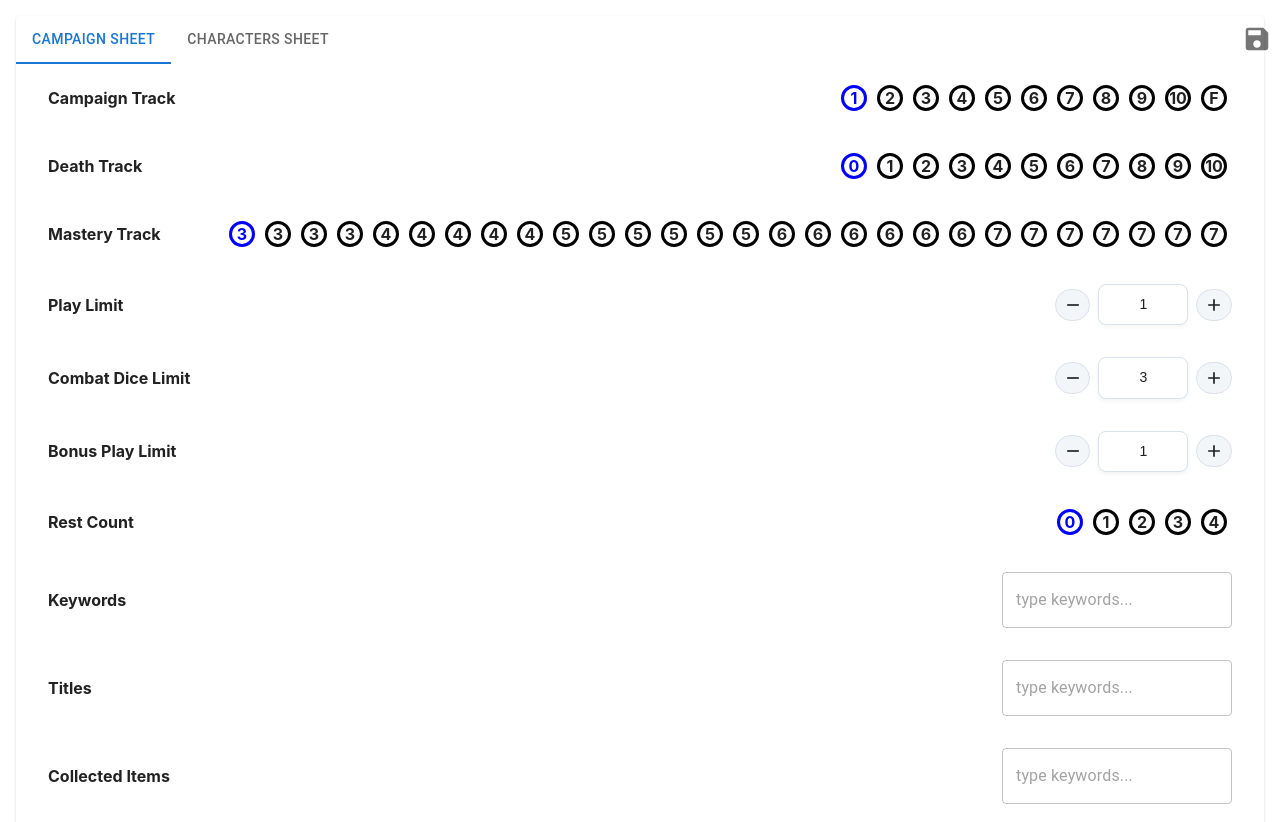
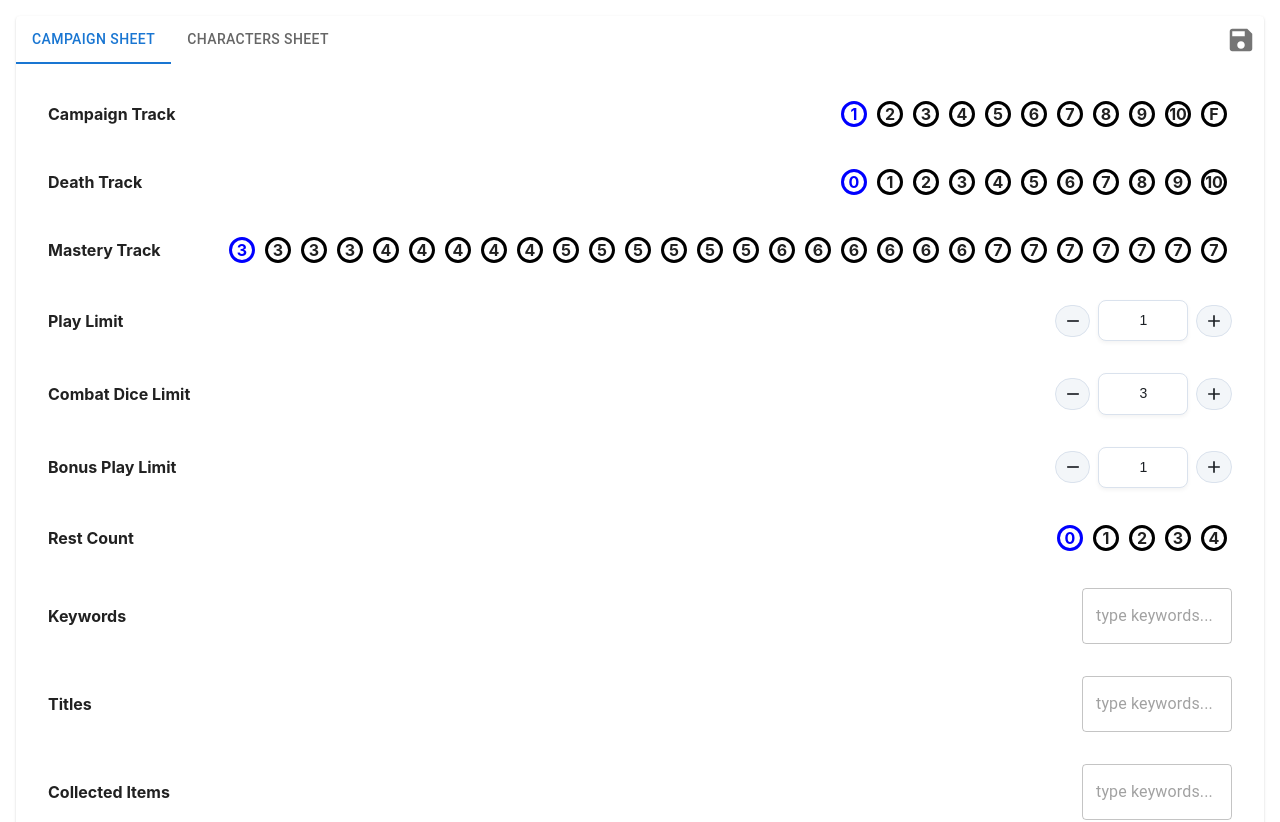
Before and after one commit to Uborkagyalu/Uborkagyalu.github.io, a React (Vite) app: page / in a window 1280 px wide. Shown: the top 822 px of the page. Built offline with nearby package versions, Linux system fonts and the light colour scheme.

Commit message:
fix added url params saving

```diff
--- a/package.json
+++ b/package.json
@@ -21,6 +21,7 @@
     "gh-pages": "^6.1.1",
     "react": "^18.3.1",
     "react-dom": "^18.3.1",
+    "react-router-dom": "^6.26.2",
     "uuid": "^10.0.0"
   },
   "devDependencies": {
--- a/src/App.css
+++ b/src/App.css
@@ -12,10 +12,15 @@
   width: 100%;
 }
 
-.saveIcon {
-  position: absolute !important;
-  right: 0;
-  top: 1rem;
+.mainHeader {
+  display: flex;
+  justify-content: space-between;
+  align-items: center;
+  margin-bottom: 1rem;
+}
+
+.mainTabs {
+  max-width: calc(100% - 50px);
 }
 
 .icon {
@@ -40,6 +45,7 @@
   display: flex;
   align-items: center;
   justify-content: space-between;
+  flex-wrap: wrap;
 }
 
 .mainSheet > div > div {
@@ -47,6 +53,7 @@
   margin: 0 1rem;
   text-align: left;
   font-weight: bold;
+  max-width: calc(100% - 2rem);
 }
 
 .radioDiv {
--- a/src/App.jsx
+++ b/src/App.jsx
@@ -9,18 +9,26 @@ import {
   deathTrackValues,
   masteryTrackValues,
 } from "./campaignConfigs";
+import { useNavigate, useParams } from "react-router-dom";
 
 function App() {
+  const navigate = useNavigate();
+
+  const urlParams = useParams();
+
   const [tab, setTab] = useState("campaign");
   const [initialState] = useState(
-    localStorage.getItem("RPState")
+    urlParams?.urlState
+      ? JSON.parse(urlParams.urlState)
+      : localStorage.getItem("RPState")
       ? JSON.parse(localStorage.getItem("RPState"))
       : {}
   );
-  console.log(initialState);
 
-  const { campaignState: initialCampaignState = {}, charactersState: initialCharactersState = [] } =
-    initialState;
+  const {
+    campaignState: initialCampaignState = {},
+    charactersState: initialCharactersState = [],
+  } = initialState;
 
   const [campaignState, setCampaignState] = useState({
     campaignTrack: initialCampaignState.campaignTrack ?? campaignTrackValues[0],
@@ -46,7 +54,8 @@ function App() {
 
   return (
     <Paper className="main">
-      <Tabs value={tab} style={{width: "calc(100% - 30px - 2rem"}}>
+      <div className="mainHeader">
+        <Tabs value={tab} className="mainTabs">
           <Tab
             label="Campaign Sheet"
             value="campaign"
@@ -65,10 +74,12 @@ function App() {
               "RPState",
               JSON.stringify({ campaignState, charactersState })
             );
+            navigate(`/${JSON.stringify({ campaignState, charactersState })}`);
           }}
         >
           <SaveIcon className="icon" />
         </IconButton>
+      </div>
       {tab === "campaign" && (
         <CampaignSheet state={campaignState} setState={setCampaignState} />
       )}
--- a/src/Components/TextFieldMulti.jsx
+++ b/src/Components/TextFieldMulti.jsx
@@ -21,7 +21,7 @@ const TextFieldMulti = ({
           <TextField
             {...params}
             placeholder="type keywords..."
-            sx={{ minWidth: "230px" }}
+            sx={{ minWidth: "150px" }}
           />
         )}
         onChange={(_, value) => setState({ ...state, [stateLabel]: value })}
--- a/src/index.css
+++ b/src/index.css
@@ -29,6 +29,7 @@ body {
   min-width: 320px;
   min-height: 100vh;
   position: relative;
+  justify-content: center;
 }
 
 h1 {
--- a/src/main.jsx
+++ b/src/main.jsx
@@ -1,10 +1,26 @@
 import { StrictMode } from 'react'
 import { createRoot } from 'react-dom/client'
 import App from './App.jsx'
-import './index.css'
+import {
+  createBrowserRouter,
+  RouterProvider,
+} from "react-router-dom";
+import "./index.css";
 
-createRoot(document.getElementById('root')).render(
+const router = createBrowserRouter([
+  {
+    path: "/",
+    element: <App />,
+  },
+  {
+    path: "/:urlState",
+    element: <App />,
+  },
+]);
+
+
+createRoot(document.getElementById("root")).render(
   <StrictMode>
-    <App />
-  </StrictMode>,
-)
+    <RouterProvider router={router} />
+  </StrictMode>
+);
```
Also changed, not shown: 1 other file (tests, documents, lock files or other folders). Lines whose indentation alone changed are shown as unchanged.
